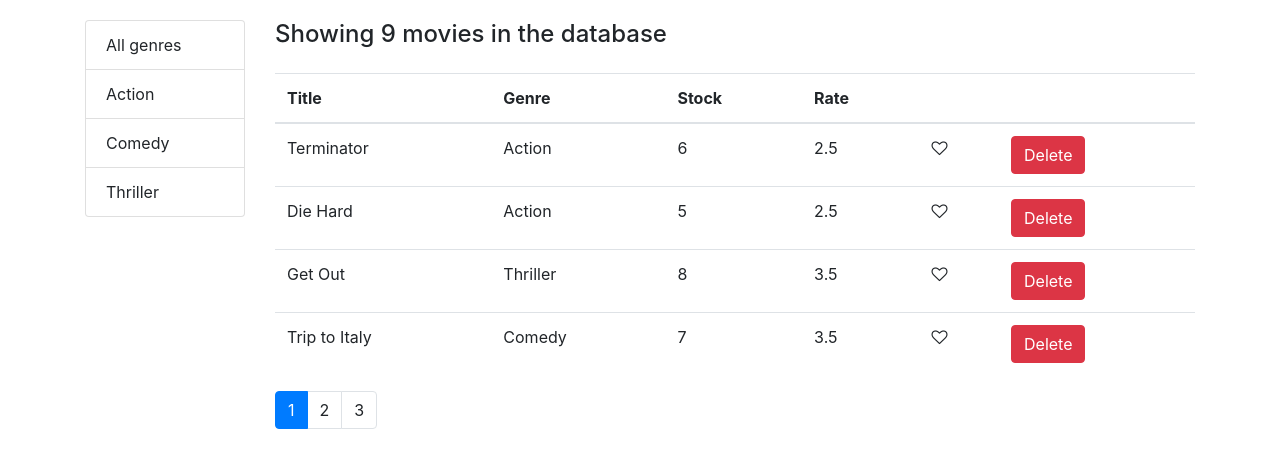
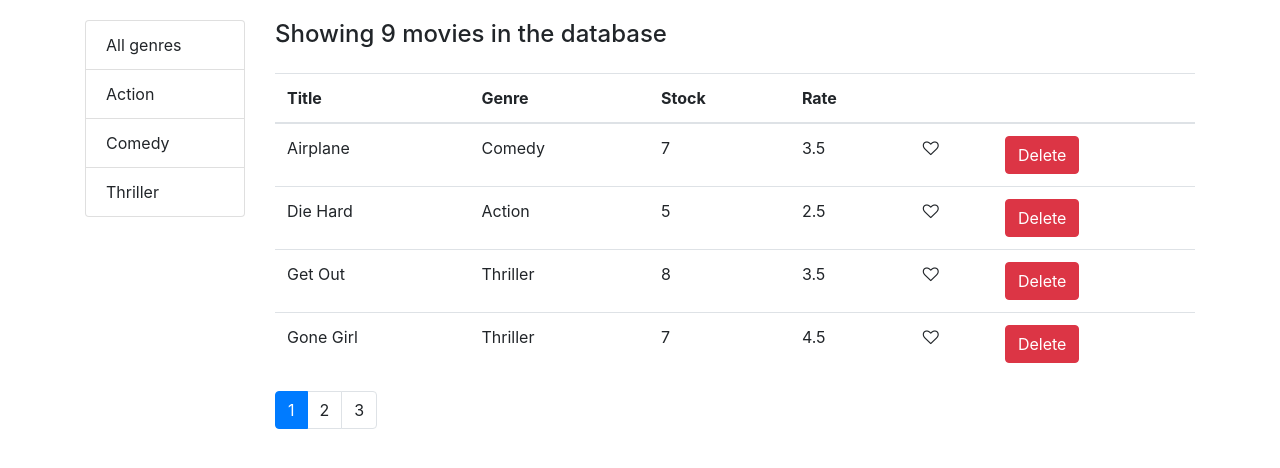
Before and after one commit to colehoux/reactjs_mosh_course, a React (Create React App) app: page / in a window 1280 px wide. Shown: the top 468 px of the page. Built offline with nearby package versions, Linux system fonts and the light colour scheme.

Commit message:
Beginning sorting

```diff
--- a/src/components/movies.jsx
+++ b/src/components/movies.jsx
@@ -5,6 +5,7 @@
 import ListGroup from "./common/listGroup";
 import { paginate } from "../utils/paginate";
 import MoviesTable from "./moviesTable";
+import _ from "lodash";
 
 class Movies extends Component {
     state = {
@@ -13,11 +14,12 @@
         genreFilters: getGenres(),
         currentPage: 1,
         pageSize: 4,
-        currentFilter: null,
-        selectedGenre: null,
+        sortColumn: { path: "title", order: "asc" },
+        // currentFilter: null,
+        // selectedGenre: null,
     };
     componentDidMount() {
-        const genres = [{ name: "All genres" }, ...getGenres()];
+        const genres = [{ _id: "", name: "All genres" }, ...getGenres()];
         this.setState({ movies: getMovies(), genres });
     }
     handleDelete = (movieId) => {
@@ -35,11 +37,22 @@
         this.setState({ currentPage: page });
     };
 
-    handleFilterChange = (filter) => {
-        this.setState({ currentFilter: filter });
-    };
+    // handleFilterChange = (filter) => {
+    //     this.setState({ currentFilter: filter });
+    // };
     handleGenreSelect = (genre) => {
         this.setState({ selectedGenre: genre, currentPage: 1 });
+    };
+
+    handleSort = (path) => {
+        const sortColumn = { ...this.state.sortColumn };
+        if (sortColumn.path === path) {
+            sortColumn.order = sortColumn.order === "asc" ? "desc" : "asc";
+        } else {
+            sortColumn.path = path;
+            sortColumn.order = "asc";
+        }
+        this.setState({ sortColumn });
     };
 
     render() {
@@ -48,11 +61,12 @@
         const {
             pageSize,
             currentPage,
+            sortColumn,
             movies: allMovies,
-            genreFilters,
-            currentFilter,
             genres,
             selectedGenre,
+            // genreFilters,
+            // currentFilter,
         } = this.state;
 
         if (count === 0) {
@@ -65,8 +79,12 @@
             selectedGenre && selectedGenre._id
                 ? allMovies.filter((m) => m.genre._id === selectedGenre._id)
                 : allMovies;
-
-        const movies = paginate(filtered, currentPage, pageSize);
+        const sorted = _.orderBy(
+            filtered,
+            [sortColumn.path],
+            [sortColumn.order]
+        );
+        const movies = paginate(sorted, currentPage, pageSize);
 
         return (
             <div className="row">
@@ -91,6 +109,7 @@
                         movies={movies}
                         onLike={this.handleLike}
                         onDelete={this.handleDelete}
+                        onSort={this.handleSort}
                     />
                     {/* table.table>thead>tr>th*4 */}
                     <Pagination
--- a/src/components/moviesTable.jsx
+++ b/src/components/moviesTable.jsx
@@ -2,15 +2,15 @@
 import Like from "./common/like";
 
 const MoviesTable = (props) => {
-    const { movies, onDelete, onLike } = props;
+    const { movies, onDelete, onLike, onSort } = props;
     return (
         <table className="table">
             <thead>
                 <tr>
-                    <th>Title</th>
-                    <th>Genre</th>
-                    <th>Stock</th>
-                    <th>Rate</th>
+                    <th onClick={() => onSort("title")}>Title</th>
+                    <th onClick={() => onSort("genre.name")}>Genre</th>
+                    <th onClick={() => onSort("numberInStock")}>Stock</th>
+                    <th onClick={() => onSort("dailyRentalRate")}>Rate</th>
                     <th></th>
                     <th></th>
                 </tr>
```
